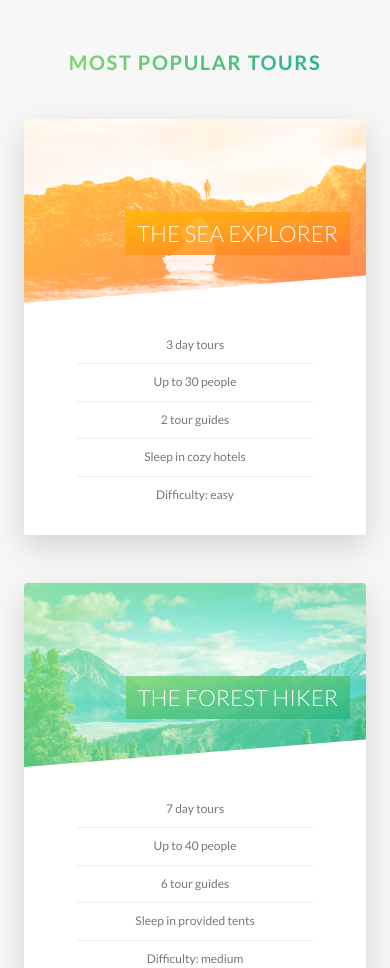
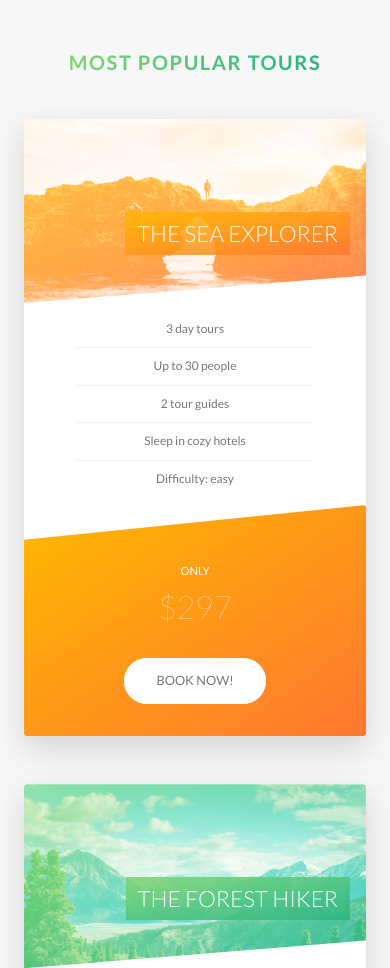
Before and after one commit to DaseulChun/crown_tours, a website: page index.html in a window 390 px wide. Shown: the part 2477-3445 px from the top of the page. Drawn offline with Linux system fonts and the light colour scheme.

Commit message:
Responsive Design -- Tours Section, cards components

```diff
--- a/sass/components/_card.scss
+++ b/sass/components/_card.scss
@@ -147,4 +147,50 @@
     font-size: 6rem;
     font-weight: 100;
   }
+
+
+
+  @include respond(tab-port) {
+    height: auto;
+    border-radius: 3px;
+    background-color: $color-white;
+    box-shadow: 0 1.5rem 4rem rgba($color-black, .15);
+
+    &__side {
+      height: auto;
+      position: relative;
+      box-shadow: none;
+
+      &--back {
+        transform: rotateY(0);
+        clip-path: polygon(0 15%, 100% 0, 100% 100%, 0 100%)
+      }
+    }
+
+    &:hover &__side--front {
+      transform: rotateY(0);
+    }
+
+    &__details {
+      padding: 1rem 3rem;
+    }
+
+    // BACK SIDE STYLING
+    &__cta {
+      position: relative;
+      top: 0;
+      left: 0;
+      transform: translate(0);
+      width: 100%;
+      padding: 7rem 4rem 4rem 4rem;
+    }
+
+    &__price-box {
+      margin-bottom: 3rem;
+    }
+
+    &__price-value {
+      font-size: 4rem;
+    }
+  }
 }
```
Also changed, not shown: css/style.css.
